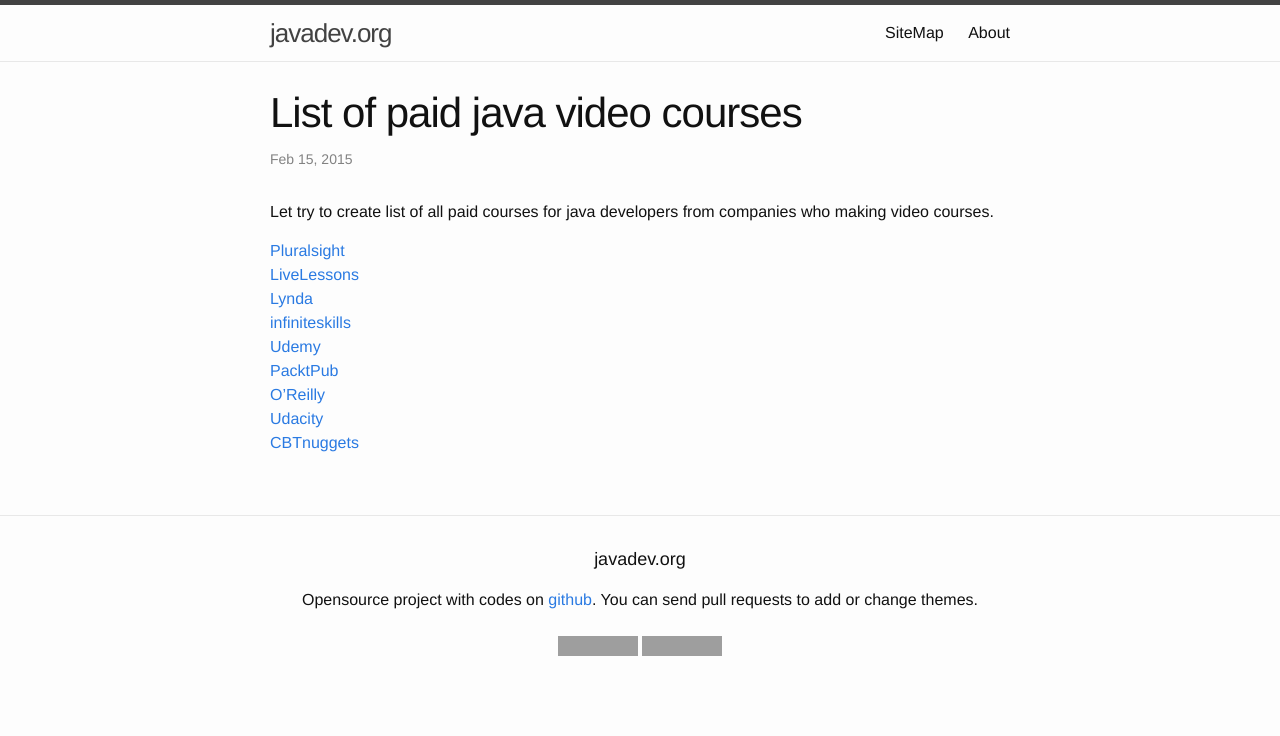
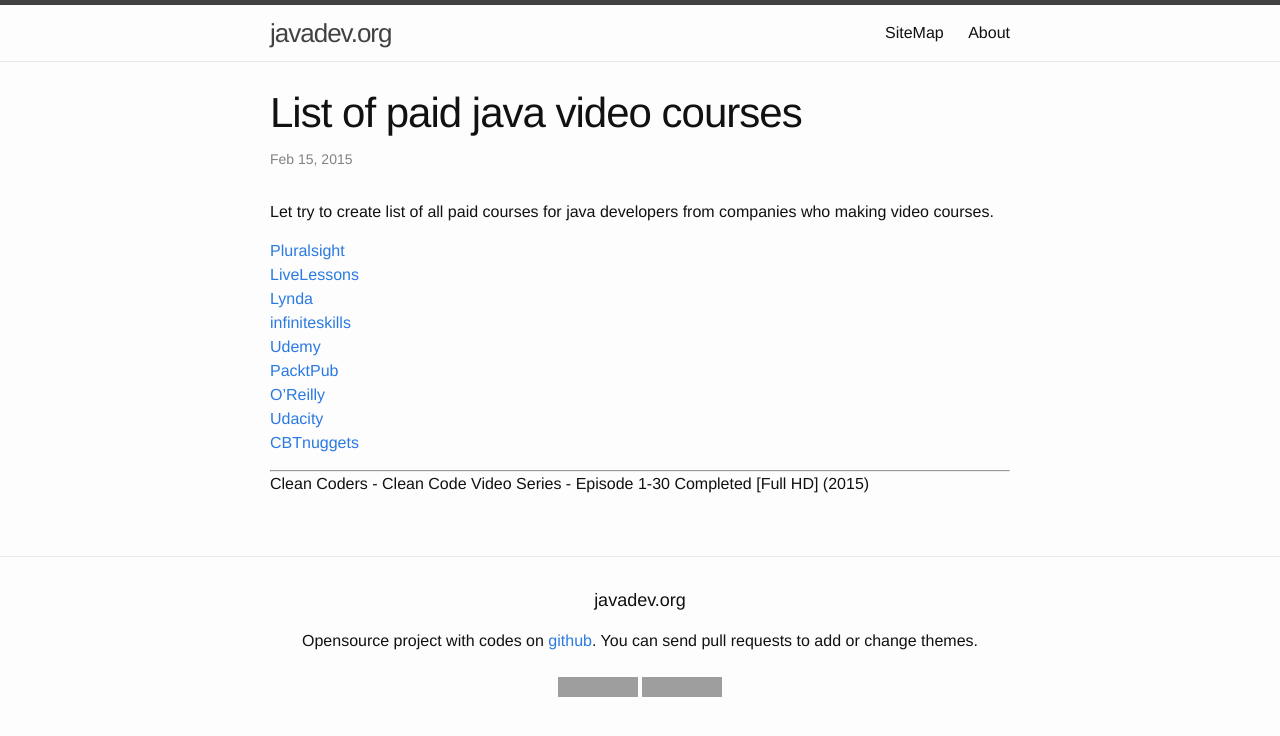
Before and after one commit to webmakaka/javadev.org, a Jekyll site: the page built from _posts/2015-02-15-java-paid-video-courses-collection.md, in a window 1280 px wide. Shown: the top 736 px of the page. Built offline with Jekyll 4.4.1, drawn with Linux system fonts in a browser that asks for light colours; grey boxes are pictures that could not be loaded.

Commit message:
Update 2015-02-15-java-paid-video-courses-collection.md

```diff
--- a/_posts/2015-02-15-java-paid-video-courses-collection.md
+++ b/_posts/2015-02-15-java-paid-video-courses-collection.md
@@ -17,3 +17,8 @@
 <a href="/library/oreilly/java/">O'Reilly</a><br/>
 <a href="/library/udacity/java/">Udacity</a><br/>
 <a href="/library/cbtnuggets/java/">CBTnuggets</a><br/>
+
+
+___
+
+Clean Coders - Clean Code Video Series - Episode 1-30 Completed [Full HD] (2015)
```
